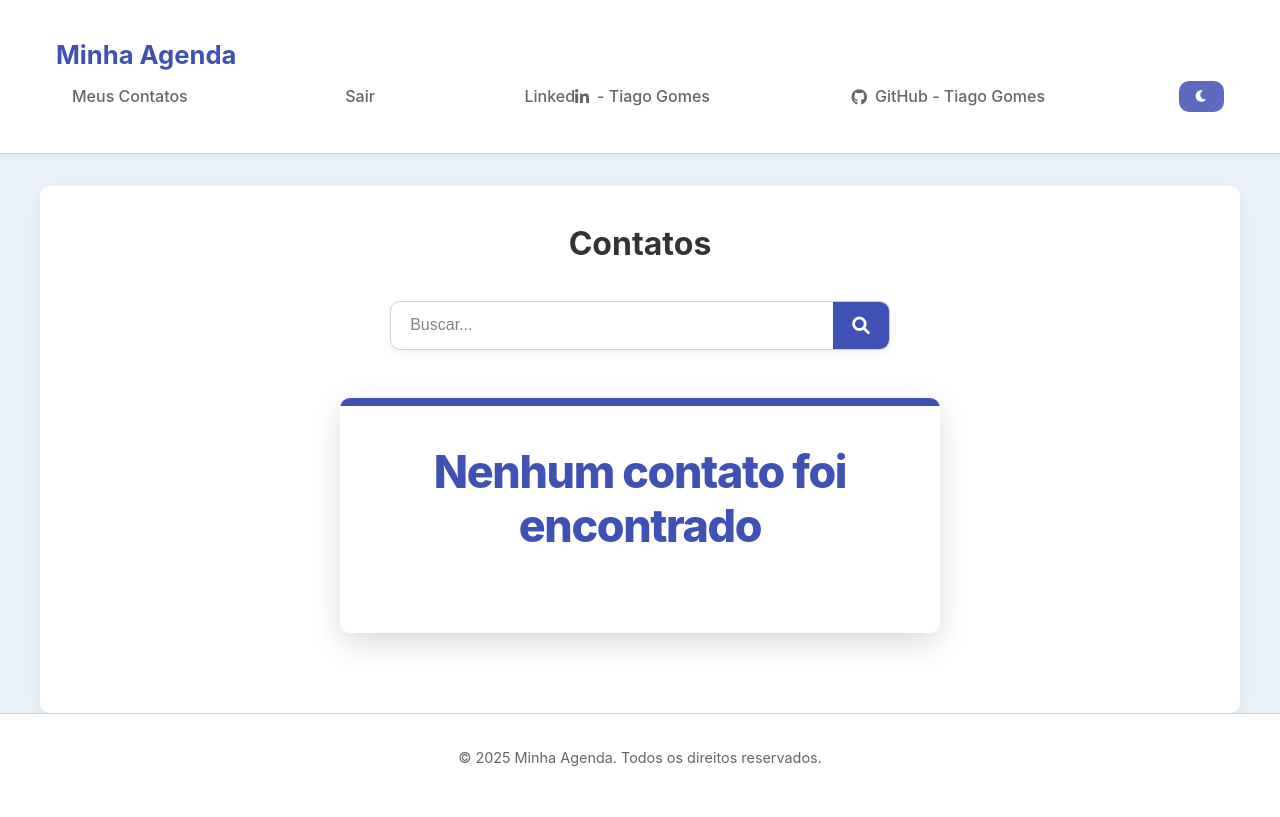
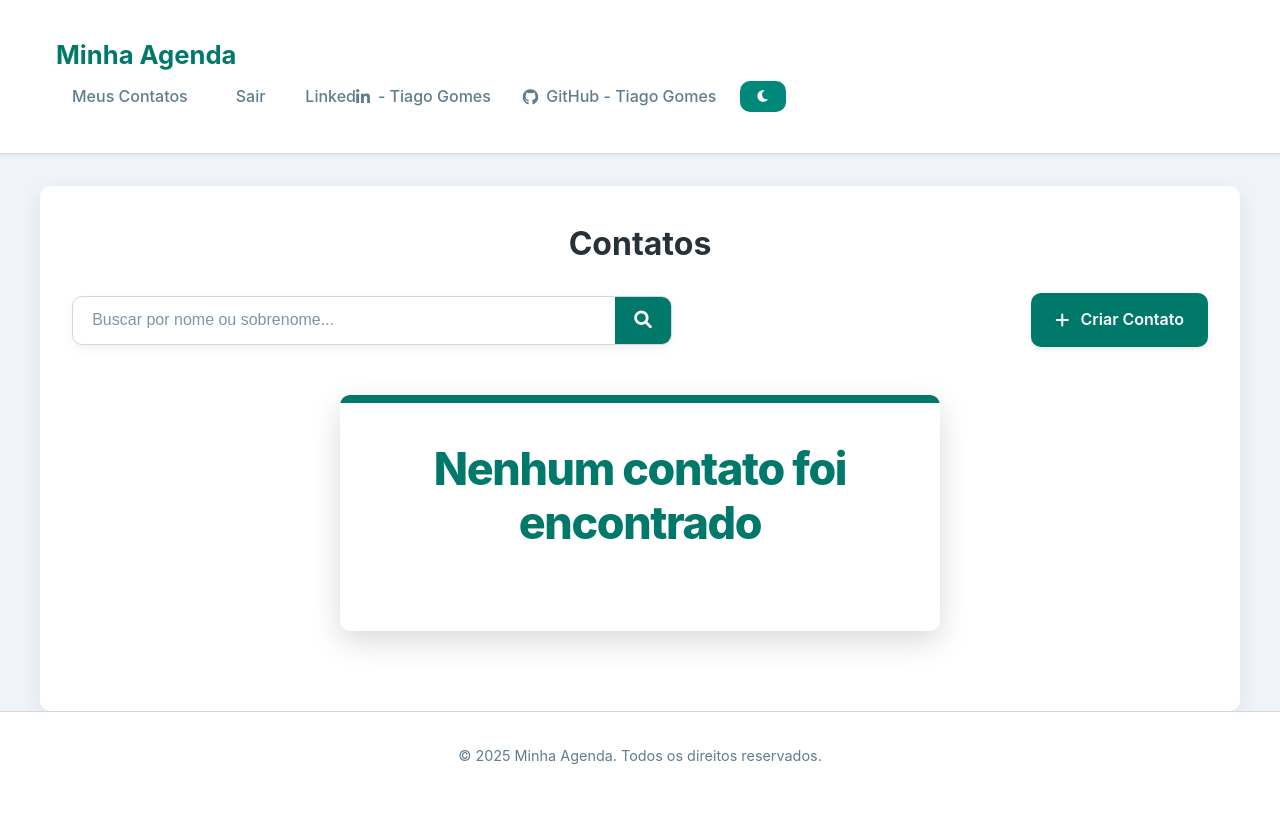
Before and after one commit to Tiago-Gomes-tsg/Agenda-project, a Django app: page / in a window 1280 px wide. After the commit the page ends 765 px from the top, so only its background shows below. Run offline with Django 5.2, Linux system fonts and the light colour scheme; the visitor is signed in with stand-in values (Sample User, id 1); data that the repository does not hold is empty.

Commit message:
Design change

```diff
--- a/contacts/forms.py
+++ b/contacts/forms.py
@@ -4,11 +4,12 @@ from django import forms
 class ContactForm(forms.ModelForm):
     class Meta:
         model = Contact
-        fields = 'first_name', 'last_name', 'email', 'number', 'category'
+        fields = 'first_name', 'last_name', 'email', 'number', 'description', 'category'
         labels = {
             'first_name': 'Nome',
             'last_name': 'Sobrenome',
             'email': 'E-mail',
             'number': 'Número de Telefone',
             'category': 'Categoria',
+            'description': 'Descrição',
             }
--- a/contacts/models.py
+++ b/contacts/models.py
@@ -19,11 +19,11 @@ class Contact(models.Model):
     last_name = models.CharField(max_length=30, blank=True, null=True)
     email = models.EmailField()
     number = models.CharField(max_length=20)
+    description = models.TextField(max_length=500, null=True, blank=True)
     created_date = models.DateTimeField(auto_now_add=True)
 
     class Meta:
         ordering = ['first_name', 'last_name',]
-        unique_together = ('user', 'email',)
 
     def __str__(self):
         return f"{self.first_name} {self.last_name if self.last_name else ''} ({self.user.username})"
--- a/contacts/templates/contacts/contact.html
+++ b/contacts/templates/contacts/contact.html
@@ -21,6 +21,9 @@
         <p>
           <strong>Categoria:</strong> {{ contact.category.name }}
         </p>
+        <p>
+          <strong>Descrição:</strong> {{ contact.description }}
+        </p>
         <div class="contact-actions">
           <a href="#" class="btn-primary edit-btn">Editar Contato</a>
           <a href="#" class="btn-primary delete-btn">Excluir Contato</a>
--- a/contacts/templates/contacts/index.html
+++ b/contacts/templates/contacts/index.html
@@ -8,11 +8,16 @@
 {% block content %}
   {% if user.is_authenticated %}
     <h1>Contatos</h1>
-    <div class="search">
+    <div class="page-actions">
       <form action="{% url 'contacts:search' %}" method="get" class="search-form">
-        <input type="text" class="search-input" placeholder="Buscar..." id="search" name="q" value="{{ request.GET.q.strip }}" />
+        <input type="text" class="search-input" placeholder="Buscar por nome ou sobrenome..." id="search" name="q" value="{{ request.GET.q.strip }}" />
         <button type="submit" class="search-button"><i class="fas fa-search"></i></button>
       </form>
+
+      <a href="{% url 'contacts:create' %}" class="btn-create">
+        <i class="fas fa-plus"></i>
+        <span>Criar Contato</span>
+      </a>
     </div>
     {% if page_obj %}
       <div class="table-responsive">
--- a/contacts/views/contact_views.py
+++ b/contacts/views/contact_views.py
@@ -68,6 +68,8 @@ def create(request):
                 contact = form.save(commit=False)
                 contact.user=request.user
                 contact.save()
+                return redirect('contacts:create')
+
             return render(request, 'contacts/create.html', context)
 
     context = {
--- a/static/global/css/style.css
+++ b/static/global/css/style.css
@@ -1,24 +1,27 @@
-
 :root {
-  --color-primary: #3f51b5;
-  --color-accent: #5c6bc0;
-  --color-bg: #eaf1f8;
-  --color-surface: #ffffff;
-  --color-text-primary: #333333;
-  --color-text-secondary: #666666;
-  --color-border: #d0d0d0;
+  --color-primary: #00796B;
+  --color-accent: #00897B;
+  --color-bg: #F0F4F8;
+  --color-surface: #FFFFFF;
+  --color-text-primary: #263238;
+  --color-text-secondary: #607D8B;
+  --color-border: #CFD8DC;
   --radius: 10px;
   --transition: 0.3s ease;
+  --color-primary-rgb: 0, 121, 107;
+  --color-text-primary-rgb: 38, 50, 56;
 }
 
 body.dark-mode {
-  --color-primary: #8c9eff;
-  --color-accent: #7986cb;
-  --color-bg: #222222;
-  --color-surface: #3a3a3a;
-  --color-text-primary: #f0f0f0;
-  --color-text-secondary: #bbbbbb;
-  --color-border: #666666;
+  --color-primary: #4DB6AC;
+  --color-accent: #26A69A;
+  --color-bg: #212121;
+  --color-surface: #303030;
+  --color-text-primary: #ECEFF1;
+  --color-text-secondary: #B0BEC5;
+  --color-border: #546E7A;
+  --color-primary-rgb: 77, 182, 172;
+  --color-text-primary-rgb: 236, 239, 241;
 }
 
 * {
@@ -65,10 +68,10 @@ header nav {
   font-size: 1.6rem;
   color: var(--color-primary);
   text-decoration: none;
+  padding: 0.5rem 0;
 }
 
 .nav-links {
-  justify-content: space-between;
   display: flex;
   gap: 1rem;
   align-items: center;
@@ -199,7 +202,6 @@ p {
   opacity: 0.8;
 }
 
-
 .btn-primary {
   background-color: var(--color-primary);
   border: none;
@@ -213,7 +215,7 @@ p {
 }
 
 .btn-primary:hover {
-  background-color: #303f9f;
+  background-color: #004D40;
   transform: translateY(-2px);
 }
 
@@ -311,7 +313,6 @@ body.dark-mode .contact-table tbody tr:hover {
   background-color: var(--color-primary);
   color: var(--color-text-primary);
 }
-
 
 .contact-detail-card {
   background-color: var(--color-surface);
@@ -470,7 +471,7 @@ body.dark-mode .contact-detail-card p strong {
   cursor: pointer;
   display: flex;
   align-items: center;
-  justify-content: center;
+  justify-content;
   font-size: 1.1rem;
   transition: background-color var(--transition), transform 0.2s ease;
 }
@@ -612,6 +613,64 @@ body.dark-mode .pagination .step-links .disabled span {
     margin-bottom: 2rem;
 }
 
+.page-actions {
+  display: flex;
+  justify-content: space-between;
+  align-items: center;
+  gap: 2rem;
+  flex-wrap: wrap;
+  margin-top: 1.5rem;
+  margin-bottom: 2rem;
+}
+
+.page-actions .search-form {
+  flex-grow: 1;
+  max-width: 600px;
+}
+
+.btn-create {
+  display: inline-flex;
+  align-items: center;
+  gap: 0.7rem;
+  background-color: var(--color-primary);
+  color: #ffffff;
+  padding: 0.9rem 1.5rem;
+  border-radius: var(--radius);
+  font-weight: 600;
+  font-size: 1rem;
+  text-decoration: none;
+  white-space: nowrap;
+  transition: all var(--transition);
+  box-shadow: 0 2px 5px rgba(0, 0, 0, 0.1);
+}
+
+.btn-create:hover {
+  background-color: var(--color-accent);
+  transform: translateY(-2px);
+  box-shadow: 0 4px 10px rgba(0, 0, 0, 0.15);
+}
+
+body.dark-mode .btn-create {
+  background-color: var(--color-accent);
+}
+
+body.dark-mode .btn-create:hover {
+  background-color: var(--color-primary);
+}
+
+@media (max-width: 768px) {
+  .page-actions {
+    justify-content: center;
+    gap: 1.5rem;
+  }
+
+  .page-actions .search-form,
+  .btn-create {
+    width: 100%;
+    justify-content: center;
+  }
+}
+
 @media (max-width: 480px) {
   .pagination .step-links {
     gap: 0.4rem;
@@ -623,7 +682,6 @@ body.dark-mode .pagination .step-links .disabled span {
   }
 }
 
-
 @media (max-width: 768px) {
   .contact-table th,
   .contact-table td {
@@ -633,6 +691,12 @@ body.dark-mode .pagination .step-links .disabled span {
 }
 
 @media (max-width: 768px) {
+  header nav {
+    flex-direction: column;
+    align-items: center;
+    gap: 1rem;
+  }
+
   .nav-links {
     flex-direction: column;
     gap: 0.5rem;
```
Also changed, not shown: contacts/migrations/0005_alter_contact_unique_together_alter_contact_email.py (added), contacts/migrations/0006_contact_description.py (added).
